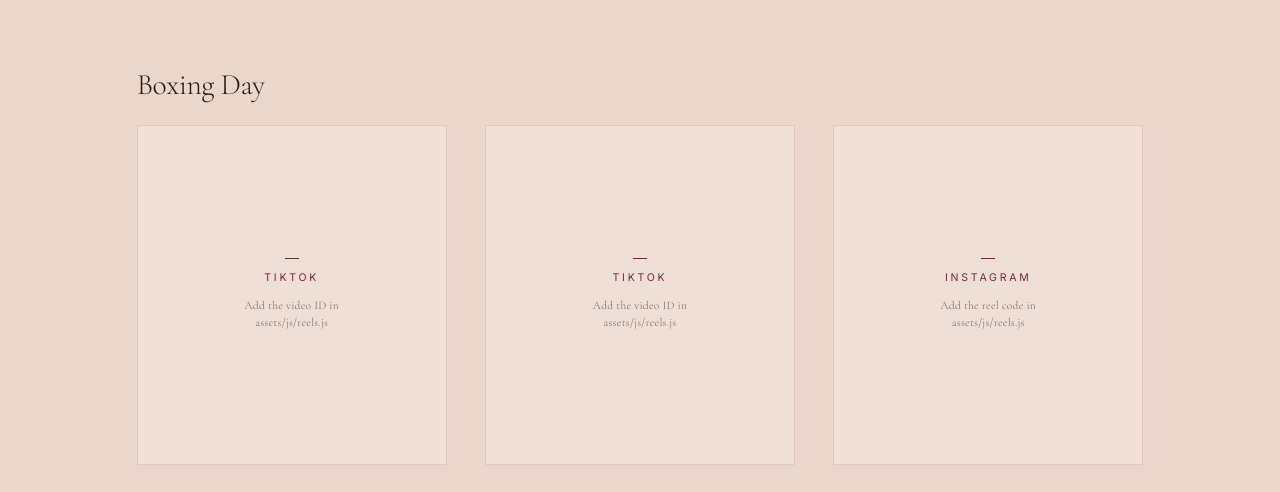
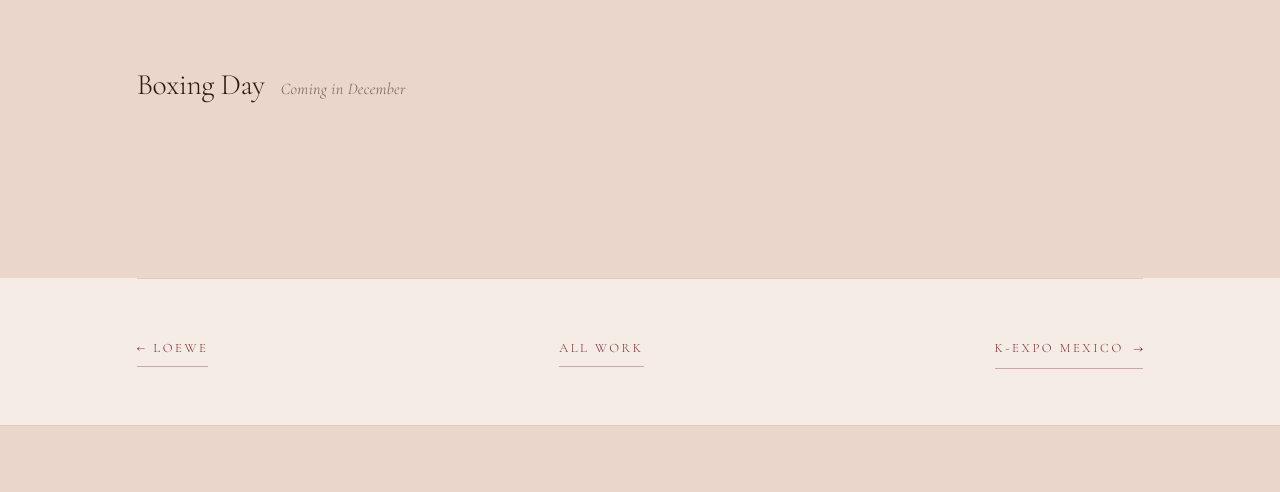
Before and after one commit to SoniaNar/sonia-portfolio, a plain HTML site: page work/lewkin.html in a window 1280 px wide. Shown: the part 2622-3114 px from the top of the page. Drawn offline with nearby package versions, Linux system fonts and the light colour scheme; a script that the page names is missing.

Commit message:
Update Boxing Day header with additional details

```diff
--- a/work/lewkin.html
+++ b/work/lewkin.html
@@ -143,8 +143,8 @@
 
       </div>
 
-      <h3 class="reveal" style="margin-bottom:1.5rem">Boxing Day</h3>
-      <div class="reels">
+      <h3 class="reveal" style="margin-bottom:1.5rem">Boxing Day <span style="font-size:.55em;font-style:italic;color:var(--muted);margin-left:.6em;letter-spacing:.02em">Coming in December</span></h3>
+      <div class="reels" style="display:none">
 
         <article class="reel reveal">
           <div class="reel__frame" data-reel>
```
